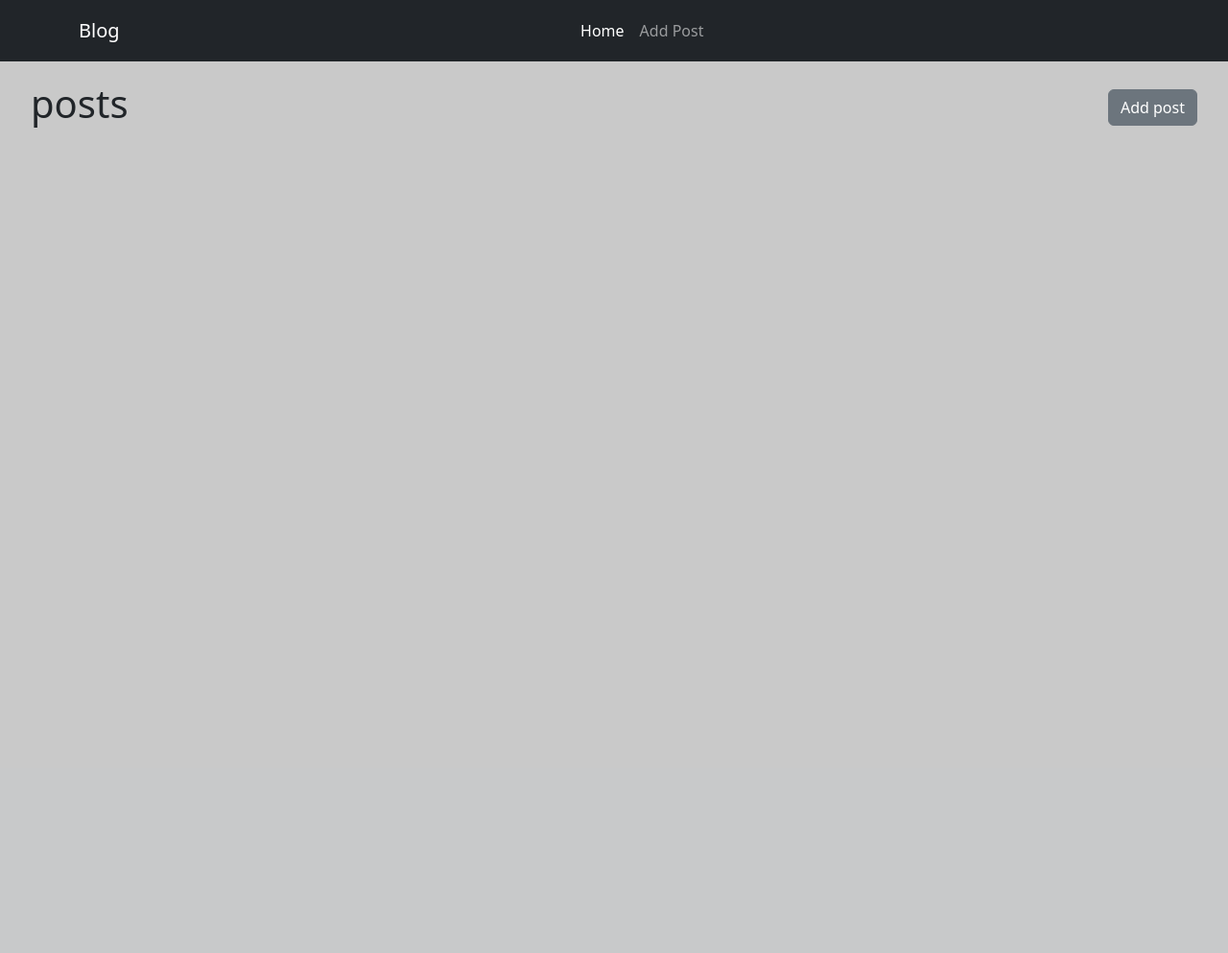
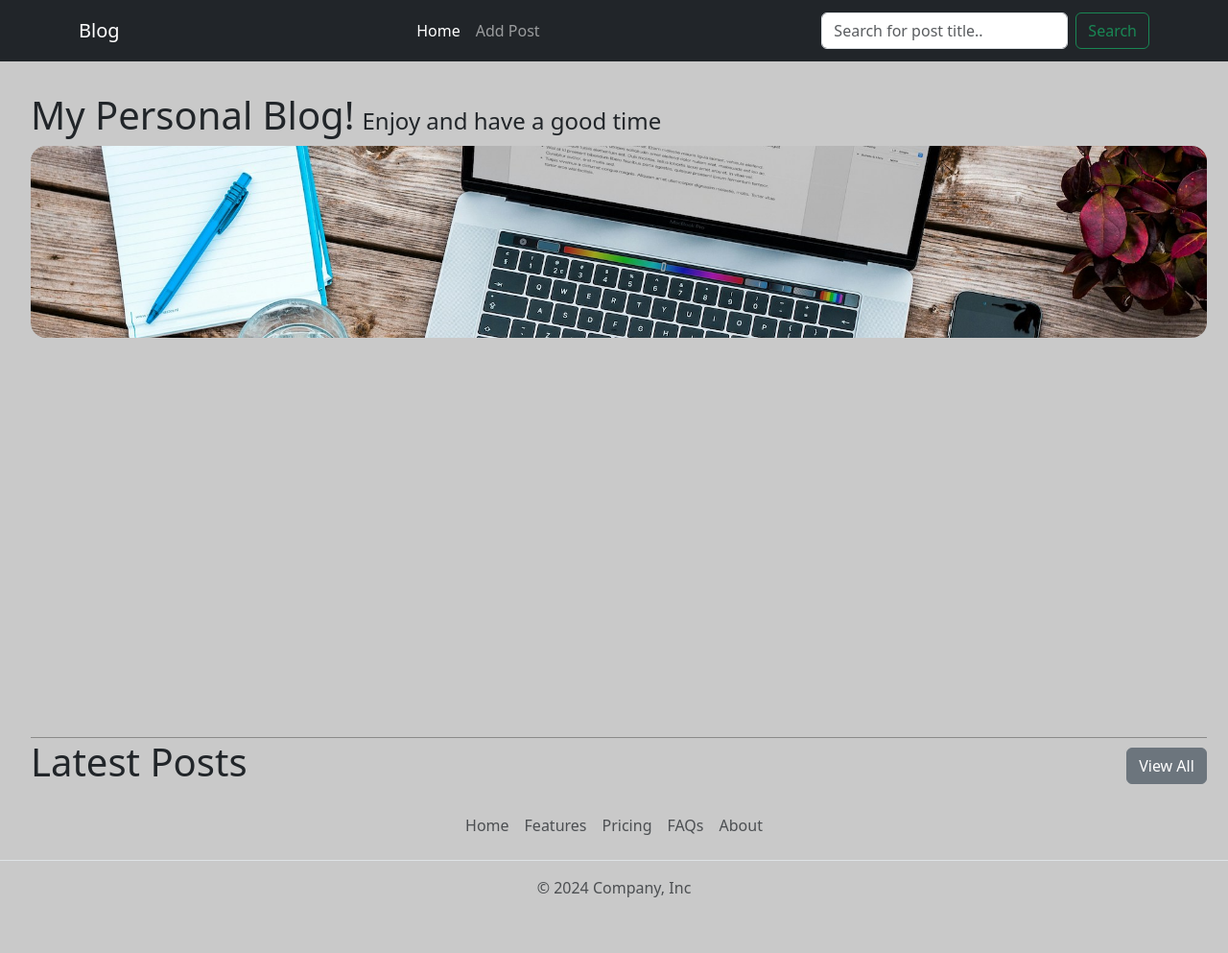
Before and after one commit to T-Python-Feb-24/LAB-ORM-1, a Django app: page / in a window 1280 px wide. Shown: the whole page at 96% size. Before the commit the page ends 133 px from the top, so only its background shows below. Run offline with Django 5.2, Linux system fonts and the light colour scheme; data that the repository does not hold is empty.

Commit message:
✅ Done

```diff
--- a/BlogWebsite/main/static/css/stayle.css
+++ b/BlogWebsite/main/static/css/stayle.css
@@ -15,20 +15,31 @@ main {
 /* index */
 .head{
   display: grid;
-  grid-template-columns: 90% 10;
-  grid-template-rows: 10%;
+  position: relative;
+  grid-template-columns: 99.5%;
+  grid-template-rows: 3%;
   max-width: 100%;
-  padding: 1rem;
-
+  margin: 2rem 1rem 1rem 1rem ;
+  padding-left: 1rem;
 }
-
+.head img{
+  object-fit: cover;
+  height: 200px;
+}
+.head:nth-of-type(2)::before{
+  content: "";
+  height: 1px;
+  bottom: 0;
+  background: rgba(119, 119, 118, 0.748);
+}
 .columns {
   /* user setting */
   --min-column-size: 200px;
   --column-count: 4;
   --gap: 2rem;
   border-radius: 20px;
-  padding: 3rem;
+  padding: 1rem;
+  margin-bottom: 5rem;
   /* calculations */
   --breakpoint: calc(var(--min-column-size) * var(--column-count) + (var(--gap) * (var(--column-count) - 1)) );
   --column-size: calc((100% / var(--column-count)) - var(--gap));
@@ -44,12 +55,13 @@ main {
       1fr)
     );
 }
-
-
 .post-index:hover{
   box-shadow: 0 4px 8px 0 rgba(0, 0, 0, 0.2), 0 6px 20px 0 rgba(0, 0, 0, 0.19);
-  transform: scale(1.05);
+  transform: scale(1.02);
 
+}
+.post-index p:nth-of-type(1){
+  border-radius: 4px;
 }
 .post p span{
   font-weight: 600;
@@ -65,39 +77,65 @@ main {
   min-height: 14rem;
   height: fit-content;
   align-content: center;
-  max-width: 20rem;
+  height: 33rem;
+
 }
 .post-detail{
   max-width:70%;
-  height: 80;
+  height:auto !important;
 }
+p{
+  white-space: pre-line;
+}
+
 .post-detail img{
   display: block;
   max-height: 400px;
   margin-left: auto;
   margin-right: auto;
   width: 50%;
+  margin-top: 2rem;
+}
+.post-detail h1{
+  margin: 0;
+}
+.post-detail p:nth-of-type(1){
+  text-align: left !important;
+  padding: 40px !important;
+  font-size: 2vh;
+  font-weight: 600;
 }
 
-.post-detail p{
-  text-align: left !important;
-}
-
-.post h3 , .post p{
+.post h4 , .post p{
   background-color: rgba(250, 244, 244, 0.46);
   border-radius: 40px;
   padding: 10px 20px;
 
 }
-.post h3{
-  text-align: center
+.post p{
+  text-align: center;
 }
+.post h4{
+  text-align: center;
+  overflow: scroll;
+  word-wrap: break-word;
+  max-height: 8rem;
+
+}
+
 img{
   display: block;
-  max-width: 100%;
+  width: 100%;
+  place-self: center;
   margin-bottom: 20px;
   border-radius: 30px;
+  height: 100%;
 }
+/* .cat{
+  background-color: rgba(68, 66, 66, 0.508);
+  padding: 4px 8px;
+  border-radius: 5px;
+} */
 /* form */
 .form-container {
   margin-top: 3rem;
@@ -119,10 +157,24 @@ img{
   padding: 15px;
 
 }
+.active{
+opacity: 1 !important;
+}
+.cat {
+    background-color: rgba(99, 102, 103, 0.753);
+    box-shadow: 2px 2px 2px 2px rgba(0, 0, 0, 0.434);
+    color:white;
+    align-self: flex-start;
+    padding: 4px 8px;
+    border-radius: 5px;
+    opacity: .5;
+}
 
-.div_published_at {
-  display: none;
+.head .cat:hover{
+  transform: scale(1.05);
 }
+
+
 @media (max-width: 450px) {
   .form-container {
     grid-template-columns: 1% 98% 1%;
--- a/BlogWebsite/main/templates/main/add_post.html
+++ b/BlogWebsite/main/templates/main/add_post.html
@@ -29,7 +29,7 @@
 
     <div class="form-outline mb-4">
       <h5>Poster Image:</h5>
-      <input name="poster" type="file" accept=".jpg, .jpeg, .png, .jpeg" class="form-control" required />
+      <input name="poster" type="file" accept=".jpg, .jpeg, .png, .jpeg" class="form-control" />
     </div>
 
     <!-- Checkbox -->
--- a/BlogWebsite/main/templates/main/base.html
+++ b/BlogWebsite/main/templates/main/base.html
@@ -48,6 +48,10 @@
           </ul>
 
         </div>
+        <form class="d-flex" role="search" action="{% url "main:all_posts_view" %}">
+        <input name="title" class="form-control me-2" type="search" placeholder="Search for post title.." aria-label="Search">
+        <button class="btn btn-outline-success" type="submit">Search</button>
+      </form>
       </div>
     </nav>
     <!-- END NAVBAR -->
@@ -55,6 +59,16 @@
     {% block content %}
     {% endblock %}
   </main>
+  <footer class="py-3 my-4">
+    <ul class="nav justify-content-center border-bottom pb-3 mb-3">
+      <li class="nav-item"><a href="#" class="nav-link px-2 text-body-secondary">Home</a></li>
+      <li class="nav-item"><a href="#" class="nav-link px-2 text-body-secondary">Features</a></li>
+      <li class="nav-item"><a href="#" class="nav-link px-2 text-body-secondary">Pricing</a></li>
+      <li class="nav-item"><a href="#" class="nav-link px-2 text-body-secondary">FAQs</a></li>
+      <li class="nav-item"><a href="#" class="nav-link px-2 text-body-secondary">About</a></li>
+    </ul>
+    <p class="text-center text-body-secondary">© 2024 Company, Inc</p>
+  </footer>
     <script
       src="https://cdn.jsdelivr.net/npm/bootstrap@5.3.2/dist/js/bootstrap.bundle.min.js"
       integrity="sha384-C6RzsynM9kWDrMNeT87bh95OGNyZPhcTNXj1NW7RuBCsyN/o0jlpcV8Qyq46cDfL"
--- a/BlogWebsite/main/templates/main/index.html
+++ b/BlogWebsite/main/templates/main/index.html
@@ -1,26 +1,33 @@
 {% extends 'main/base.html' %} {% block title %} blog {% endblock %}
 {% block content %}
-
    <div class="head">
-        <div class="d-flex m-lg-3 justify-content-between align-items-center ">
-            <h1>posts</h1>
-            <a class="btn btn-secondary" href="{% url 'main:add_post_view' %}">Add post</a>
+    <div>
+            <div class="d-flex align-items-baseline gap-2">
+                <h1>My Personal Blog!</h1>
+                <h4>Enjoy and have a good time</h4>
+            </div>
+            <img src="/static/images/bg-blogger.jpeg" class="w-100 hero rounded-4" />
         </div>
-
+        </div>
+        <div class="head">
+        <div class="d-flex justify-content-between align-items-center ">
+            <h1>Latest Posts</h1>
+            <a class="btn btn-secondary" href="{% url 'main:all_posts_view' %}">View All</a>
+        </div>
+</div>
         <div class="columns">
             {% for post in posts %}
-                <a href="{% url "main:post_detail_view" post.id%}"><div class="post post-index">
+                <a href="{% url "main:post_detail_view" post.id%}"><div class="card post post-index">
                     <img src="{{ post.poster.url }}" alt="" srcset="">
-                    <h3>{{ post.title }}</h3>
-                    <div class="d-flex flex-column">
+                    <h4>{{ post.title }}</h4>
+                    <div class="d-flex justify-content-between align-items-center">
                     <h6>{{post.published_at}}</h6>
-                    <h6>{{post.category}}</h6>
+                    <h6 class="cat {{post.category}}">{{post.category}}</h6>
                     </div>
-                    <p>{{ post.content }}</p>
                     {% if post.is_published %}
-                    <p style="color:green;"> it published </p>
+                    <p style="color:green;"> Published </p>
                     {% else %}
-                    <p style="color:red;">it not published</p>
+                    <p style="color:red;"> Not Published</p>
                     {% endif %}
 
 
--- a/BlogWebsite/main/urls.py
+++ b/BlogWebsite/main/urls.py
@@ -8,6 +8,7 @@ urlpatterns = [
     path('add/', views.add_post_view, name="add_post_view"),
     path("post/detail/<post_id>/", views.post_detail_view, name="post_detail_view"),
     path("post/update/<post_id>/", views.update_post_view, name="update_post_view"),
-    path("post/delete/<post_id>/", views.delete_post_view, name="delete_post_view")
+    path("post/delete/<post_id>/", views.delete_post_view, name="delete_post_view"),
+    path("post/all/", views.all_posts_view, name="all_posts_view"),
 
 ]
--- a/BlogWebsite/main/views.py
+++ b/BlogWebsite/main/views.py
@@ -1,28 +1,55 @@
 from django.shortcuts import redirect, render
 from django.http import HttpRequest, HttpResponse
 from .models import Post
-from datetime import date
-
 # Create your views here.
 
 
 def post_view(request: HttpRequest):
-    posts = Post.objects.all()
-    context = {
-        "posts": posts
-    }
-    return render(request, "main/index.html", context)
+    posts = Post.objects.all().order_by('-published_at')[0:3]
+    return render(request, "main/index.html", {"posts": posts})
+
+
+def search(req: list[str]):
+    if "cat" in req:
+        posts = Post.objects.filter(category=req["cat"])
+        active_cat = req["cat"]
+        return posts, active_cat
+    else:
+        posts = Post.objects.all()
+        active_cat = "All"
+    if "title" in req:
+        posts = Post.objects.filter(title__contains=req["title"])
+    if "publish_date" in req:
+        posts = Post.objects.filter(published_at=req["published_at"])
+    active_cat = "All"
+    return posts, active_cat
+
+
+def all_posts_view(request: HttpRequest):
+    posts, active_cat = search(request.GET)
+
+    return render(request, "main/all_posts.html",
+                  {"posts": posts, "active_cat": active_cat,
+                   "categories": Post.category_choices.choices})
 
 
 def add_post_view(request: HttpRequest):
 
     if request.method == "POST":
-        new_post = Post(
-            title=request.POST.get("title"),
-            category=request.POST.get("category"),
-            content=request.POST.get("content"),
-            is_published=request.POST.get("is_published", False),
-            poster=request.FILES.get("poster"))
+        if request.FILES.get("poster") != None:
+            poster = request.FILES.get("poster")
+            new_post = Post(
+                title=request.POST.get("title"),
+                category=request.POST.get("category"),
+                content=request.POST.get("content"),
+                is_published=request.POST.get("is_published", False),
+                poster=request.FILES.get("poster"))
+        else:
+            new_post = Post(
+                title=request.POST.get("title"),
+                category=request.POST.get("category"),
+                content=request.POST.get("content"),
+                is_published=request.POST.get("is_published", False))
         new_post.save()
         return redirect("main:post_view")
 
```
Also changed, not shown: BlogWebsite/main/templates/main/all_posts.html (added, +43 -0 lines), BlogWebsite/main/templates/main/post_detail.html (+4 -4 lines), BlogWebsite/main/migrations/0001_initial.py, BlogWebsite/main/static/images/bg-blogger.jpeg (added), BlogWebsite/media/images/2c5f7ca1-e2d9-11ee-bdbf-065a6180bb2e.webp (added), BlogWebsite/media/images/51f71160-ef4d-11ed-bee9-fba6281ca1cc.webp (added), BlogWebsite/media/images/737d4ec0-e368-11ee-ad76-acd8a09c1ed1.webp (added), BlogWebsite/media/images/808508a5-027e-49de-bc2b-749733d2a292.jpg (added), BlogWebsite/media/images/make.png (deleted), BlogWebsite/media/images/plants.png (deleted), BlogWebsite/media/images/plants_ahWVtOL.png (deleted), BlogWebsite/media/images/plants_n1ZGlOz.png (deleted).
